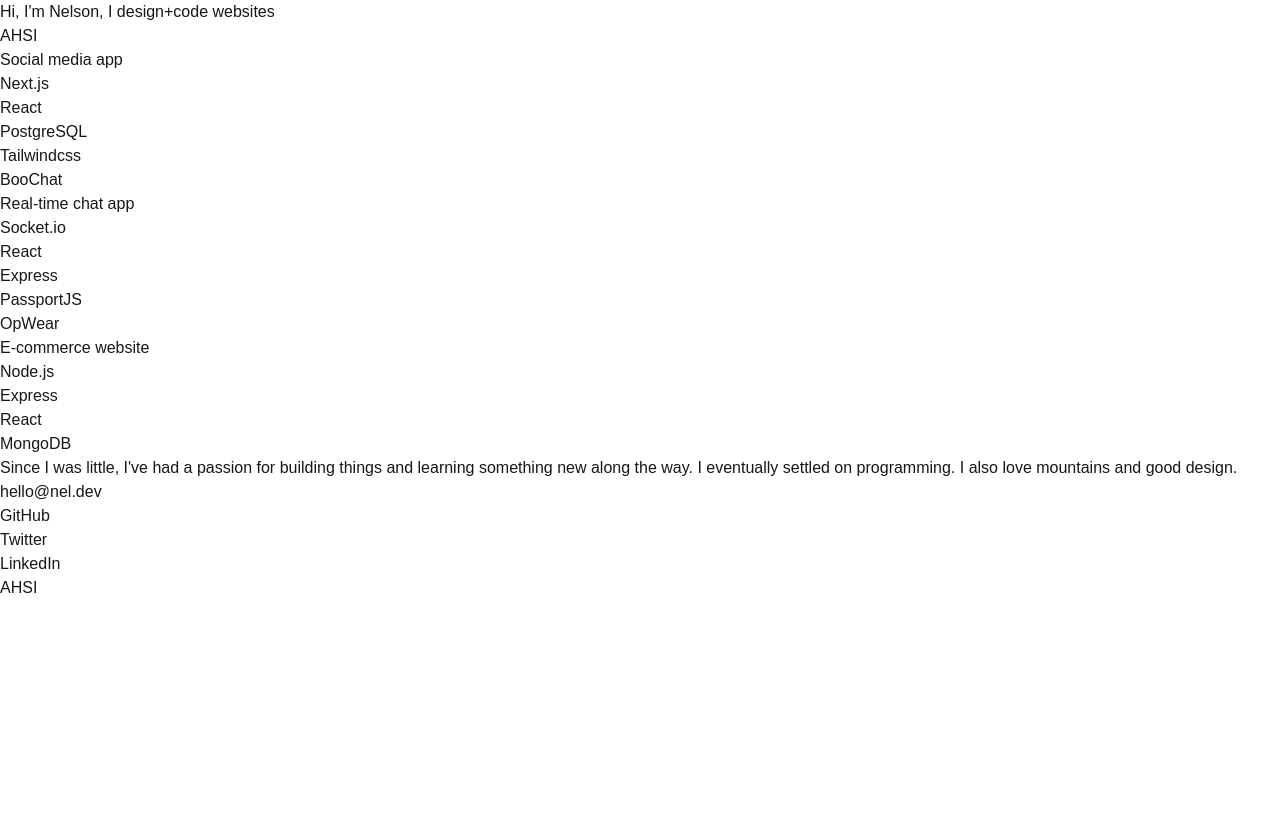
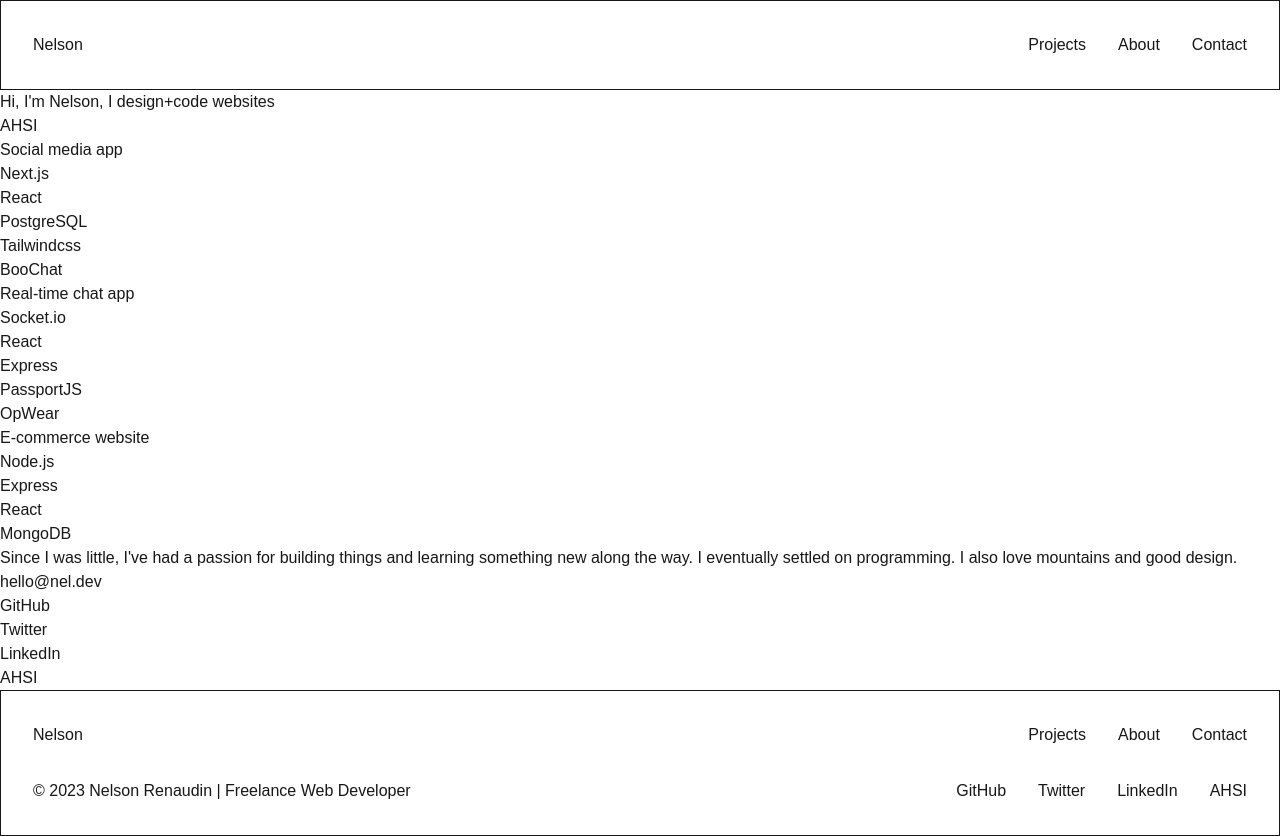
Before and after one commit to nelrnd/portfolio, a Next.js app: page / in a window 1280 px wide. Before the commit the page ends 800 px from the top, so only its background shows below. Built offline with nearby package versions, Linux system fonts and the light colour scheme.

Commit message:
Create Navbar and Footer components

```diff
--- a/app/layout.tsx
+++ b/app/layout.tsx
@@ -1,6 +1,8 @@
 import type { Metadata } from "next"
 import { Geist, Geist_Mono } from "next/font/google"
 import "./globals.css"
+import Navbar from "@/components/navbar"
+import Footer from "@/components/footer"
 
 const geistSans = Geist({
   variable: "--font-geist-sans",
@@ -27,7 +29,9 @@
       <body
         className={`${geistSans.variable} ${geistMono.variable} antialiased`}
       >
+        <Navbar />
         {children}
+        <Footer />
       </body>
     </html>
   )
--- a/app/page.tsx
+++ b/app/page.tsx
@@ -52,12 +52,12 @@
 }
 
 async function Contact() {
-  const { contact } = data
+  const { contact, socials } = data
   return (
     <section>
       <p>{contact.email}</p>
       <ul>
-        {contact.socials.map((social) => (
+        {socials.map((social) => (
           <li key={social.name}>
             <Link href={social.url} target="_blank">
               {social.name}
--- /dev/null
+++ b/components/footer.tsx
@@ -0,0 +1,37 @@
+import Link from "next/link"
+import Section from "./section"
+import data from "@/data.json"
+import { getYear } from "@/lib/utils"
+
+export default function Footer() {
+  const { name, pages, footerTitle, socials } = data
+
+  return (
+    <Section as="footer" className="border p-8" containerClassName="space-y-8">
+      <nav>
+        <ul className="flex items-center gap-8">
+          <li className="mr-auto">
+            <Link href="/">{name}</Link>
+          </li>
+          {pages.map((page) => (
+            <li key={page.url}>{page.name}</li>
+          ))}
+        </ul>
+      </nav>
+      <div className="flex justify-between items-center gap-8">
+        <p>
+          © {getYear()} {footerTitle}
+        </p>
+        <ul className="flex items-center gap-8">
+          {socials.map((social) => (
+            <li key={social.name}>
+              <Link href={social.url} target="_blank">
+                {social.name}
+              </Link>
+            </li>
+          ))}
+        </ul>
+      </div>
+    </Section>
+  )
+}
--- /dev/null
+++ b/components/navbar.tsx
@@ -0,0 +1,25 @@
+import Link from "next/link"
+import data from "@/data.json"
+import Section from "./section"
+
+export default function Navbar() {
+  const { name, pages } = data
+
+  return (
+    <Section as="header">
+      <nav className="border p-8">
+        <ul className="flex items-center gap-8">
+          <li className="mr-auto">
+            <Link href="/">{name}</Link>
+          </li>
+
+          {pages.map((page) => (
+            <li key={page.url}>
+              <Link href={page.url}>{page.name}</Link>
+            </li>
+          ))}
+        </ul>
+      </nav>
+    </Section>
+  )
+}
--- a/components/section.tsx
+++ b/components/section.tsx
@@ -1,17 +1,20 @@
 import { cn } from "@/lib/utils"
 
 export default function Section({
+  as,
   className,
   containerClassName,
   children,
 }: {
-  className: string
-  containerClassName: string
+  as?: React.ElementType
+  className?: string
+  containerClassName?: string
   children: React.ReactNode
 }) {
+  const Comp = as || "section"
   return (
-    <section className={cn("", className)}>
+    <Comp className={cn("", className)}>
       <div className={cn("", containerClassName)}>{children}</div>
-    </section>
+    </Comp>
   )
 }
--- a/data.json
+++ b/data.json
@@ -1,4 +1,20 @@
 {
+  "name": "Nelson",
+  "footerTitle": "Nelson Renaudin | Freelance Web Developer",
+  "pages": [
+    {
+      "url": "/projects",
+      "name": "Projects"
+    },
+    {
+      "url": "/about",
+      "name": "About"
+    },
+    {
+      "url": "/contact",
+      "name": "Contact"
+    }
+  ],
   "heroTitle": "Hi, I'm Nelson, I design+code websites",
   "projects": [
     {
@@ -40,7 +56,8 @@
   ],
   "about": "Since I was little, I've had a passion for building things and learning something new along the way. I eventually settled on programming. I also love mountains and good design.",
   "contact": {
-    "email": "hello@nel.dev",
+    "email": "hello@nel.dev"
+  },
   "socials": [
     {
       "name": "GitHub",
@@ -60,4 +77,3 @@
     }
   ]
 }
-}
--- a/lib/utils.ts
+++ b/lib/utils.ts
@@ -4,3 +4,8 @@
 export function cn(...inputs: ClassValue[]) {
   return twMerge(clsx(inputs))
 }
+
+export function getYear() {
+  const date = new Date()
+  return date.getUTCFullYear()
+}
```
Lines whose indentation alone changed are shown as unchanged.
